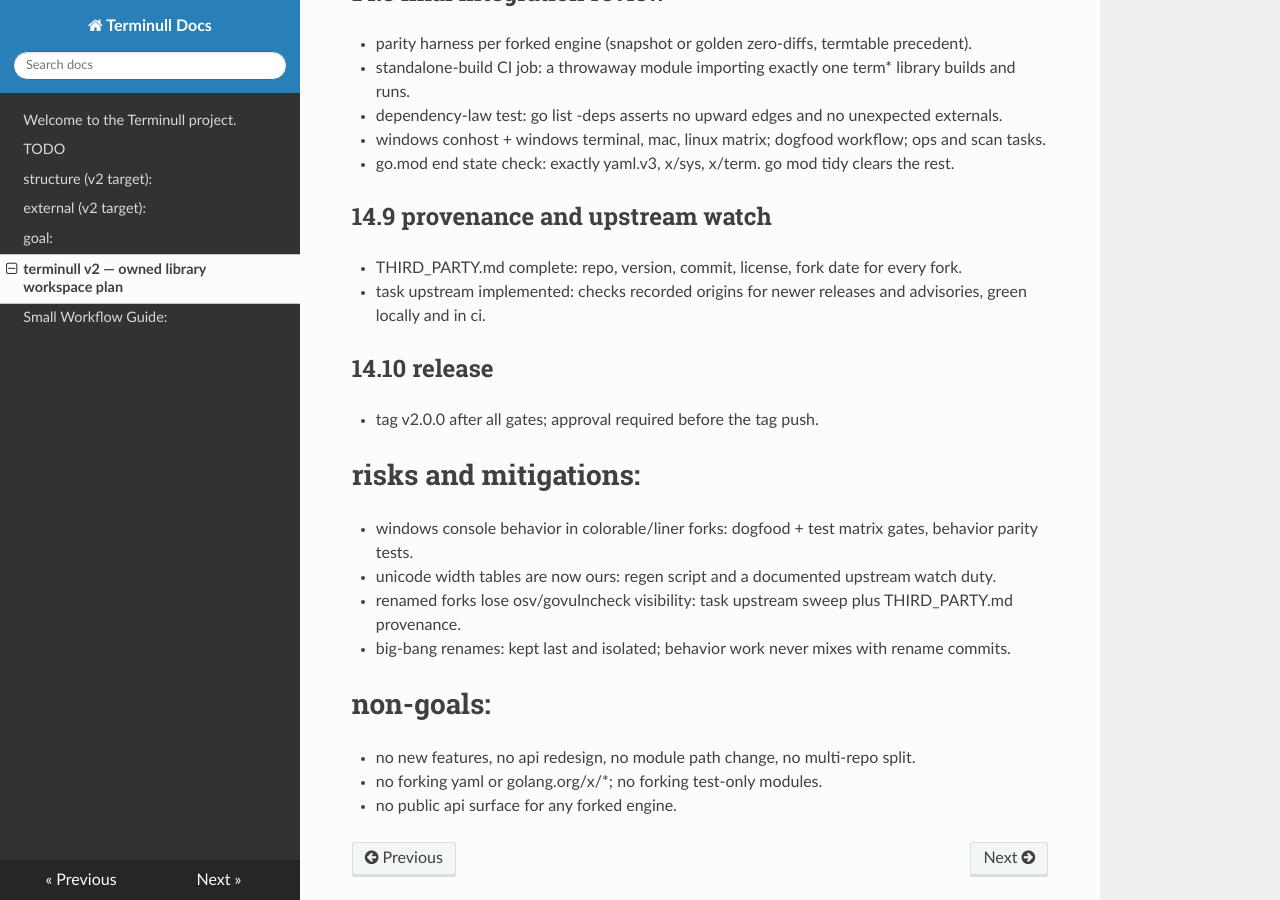
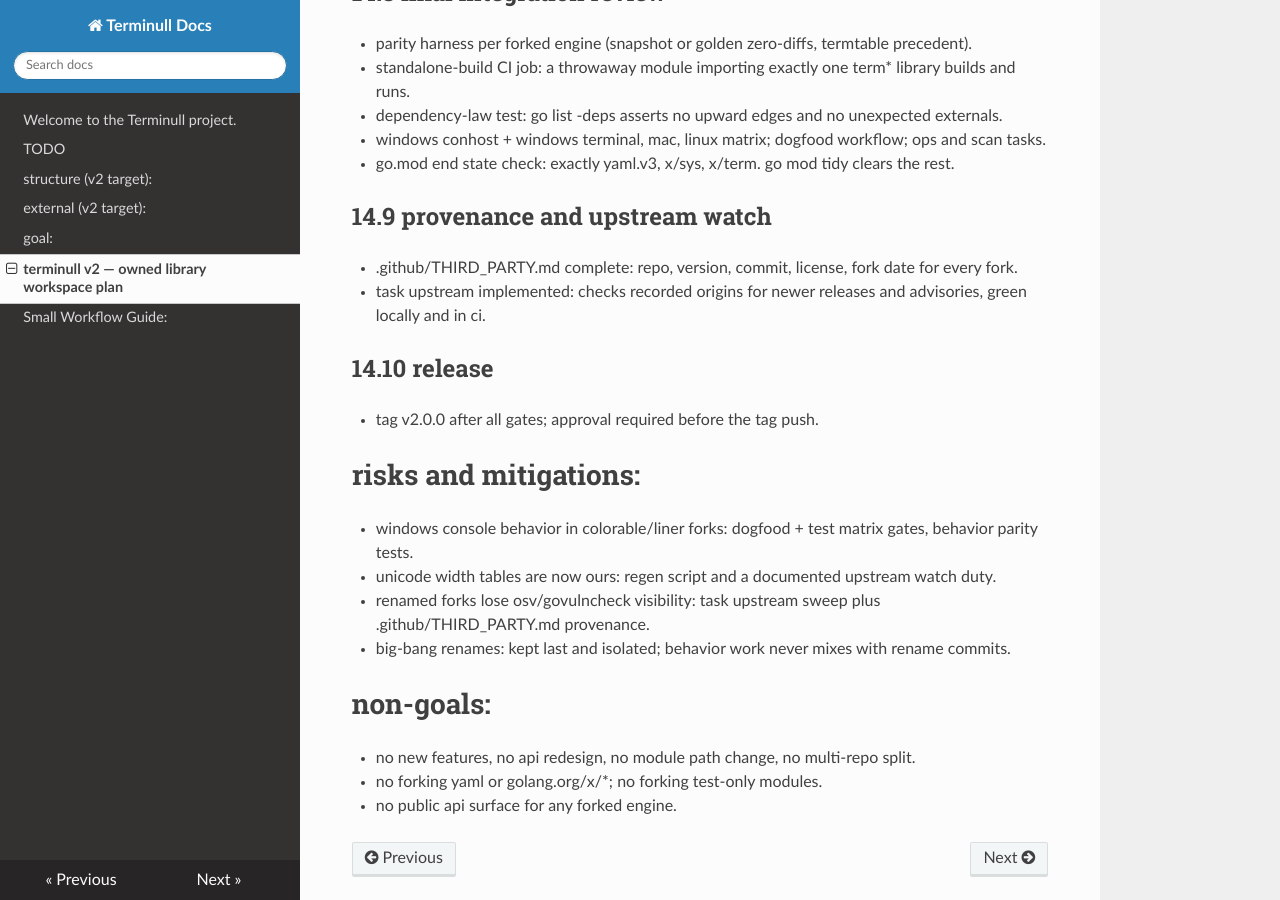
Before and after one commit to CHE3MZ/terminull, an MkDocs documentation site: the page built from docs/v2-plan.md, in a window 1280 px wide and 900 px high, scrolled down 4567 px. Built offline with MkDocs 1.6.1, drawn with Linux system fonts in a browser that asks for light colours; nearby versions of some CDN libraries; some of the changed text lies outside the part shown.

Commit message:
docs: point provenance references at .github

```diff
--- a/docs/v2-plan.md
+++ b/docs/v2-plan.md
@@ -59,7 +59,7 @@ rules:
 # fork policy:
 
 - literal forks: upstream source is copied into the owning library's internal tree at a pinned version.
-- provenance: THIRD_PARTY.md records repo, version, commit, license, and fork date for every fork.
+- provenance: .github/THIRD_PARTY.md records repo, version, commit, license, and fork date for every fork.
 - minimal modification: only integration seams change (termcore width/ansi, console setup, error wrapping, removal of unused surface). engine logic and upstream tests stay recognizable so security fixes cherry-pick cleanly.
 - forked engines never appear in public apis; users see term* types only.
 - no cosmetic churn. upstream fixes arrive only for a bug we hit or a capability we document.
@@ -149,7 +149,7 @@ cobra, pflag, koanf (all), mapstructure, go.yaml.in/yaml/v3, liner, retry-go, hu
 
 ## 14.9 provenance and upstream watch
 
-- THIRD_PARTY.md complete: repo, version, commit, license, fork date for every fork.
+- .github/THIRD_PARTY.md complete: repo, version, commit, license, fork date for every fork.
 - task upstream implemented: checks recorded origins for newer releases and advisories, green locally and in ci.
 
 ## 14.10 release
@@ -160,7 +160,7 @@ cobra, pflag, koanf (all), mapstructure, go.yaml.in/yaml/v3, liner, retry-go, hu
 
 - windows console behavior in colorable/liner forks: dogfood + test matrix gates, behavior parity tests.
 - unicode width tables are now ours: regen script and a documented upstream watch duty.
-- renamed forks lose osv/govulncheck visibility: task upstream sweep plus THIRD_PARTY.md provenance.
+- renamed forks lose osv/govulncheck visibility: task upstream sweep plus .github/THIRD_PARTY.md provenance.
 - big-bang renames: kept last and isolated; behavior work never mixes with rename commits.
 
 # non-goals:
```
Also changed, not shown: docs/TODO.md (+1 -1 lines), docs/architecture.md (+1 -1 lines), docs/dependencies.md (+1 -1 lines), docs/spec.md (+1 -1 lines), 1 other file.
